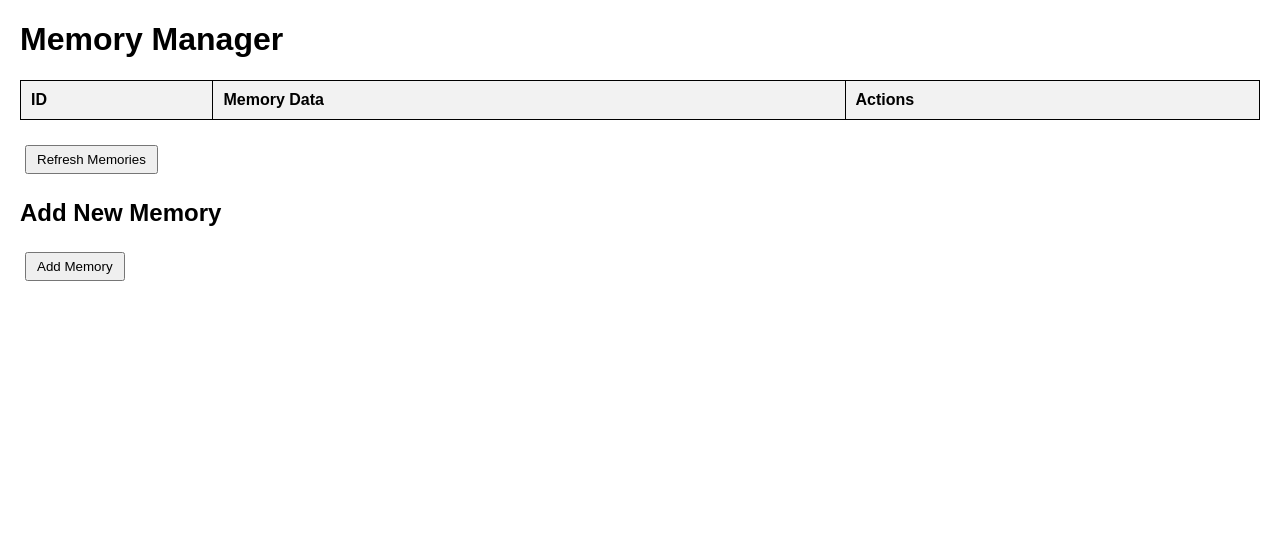
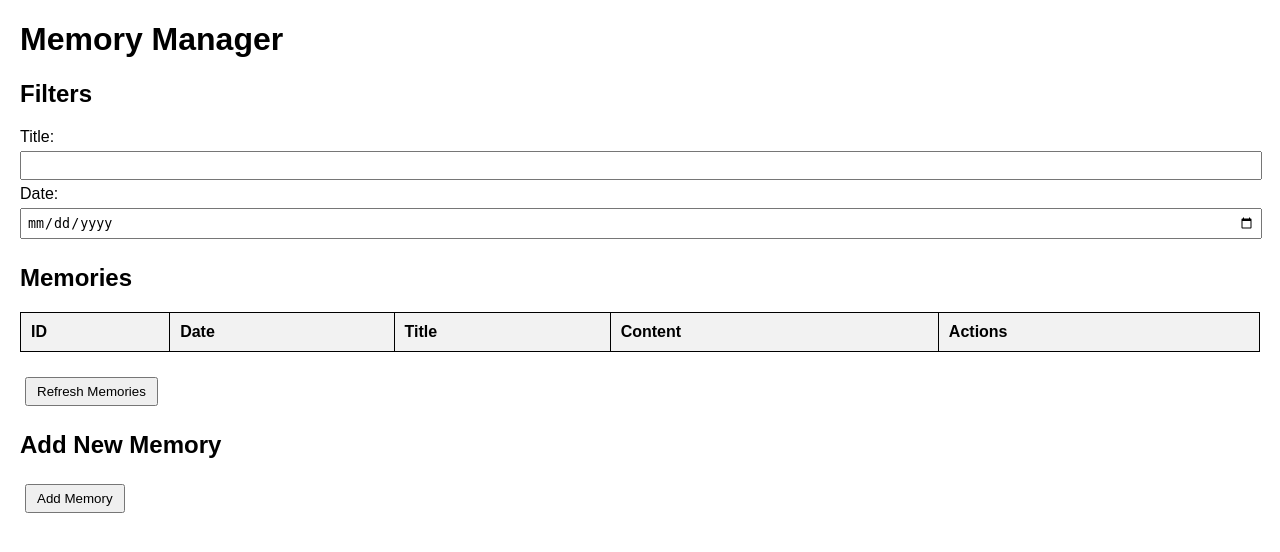
Before and after one commit to cyberpunk-666/gptMemory, a Flask app: page / in a window 1280 px wide. Shown: the top 552 px of the page. Run offline with Flask 3, Linux system fonts and the light colour scheme; data that the repository does not hold is empty; some libraries are stand-ins or nearby versions.

Commit message:
updated webpage

```diff
--- a/templates/index.html
+++ b/templates/index.html
@@ -28,6 +28,11 @@
             padding: 5px 10px;
             margin: 5px;
             cursor: pointer;
+        }
+        input[type="text"], input[type="date"] {
+            padding: 5px;
+            margin: 5px 0;
+            width: calc(100% - 12px);
         }
         /* Modal styles */
         .modal {
@@ -73,11 +78,21 @@
 </head>
 <body>
     <h1>Memory Manager</h1>
+
+    <h2>Filters</h2>
+    <label for="filterTitle">Title:</label>
+    <input type="text" id="filterTitle" oninput="filterMemories()">
+    <label for="filterDate">Date:</label>
+    <input type="date" id="filterDate" oninput="filterMemories()">
+
+    <h2>Memories</h2>
     <table id="memoryTable">
         <thead>
             <tr>
                 <th>ID</th>
-                <th>Memory Data</th>
+                <th>Date</th>
+                <th>Title</th>
+                <th>Content</th>
                 <th>Actions</th>
             </tr>
         </thead>
@@ -94,6 +109,9 @@
         <div class="modal-content">
             <span class="close" onclick="closeModal('addModal')">&times;</span>
             <h2>Add New Memory</h2>
+            <label for="newMemoryTitle">Title:</label>
+            <input type="text" id="newMemoryTitle">
+            <label for="newMemoryContent">Content:</label>
             <div id="newMemoryEditor"></div><br>
             <button onclick="addMemory()">Save Memory</button>
         </div>
@@ -104,6 +122,11 @@
         <div class="modal-content">
             <span class="close" onclick="closeModal('editModal')">&times;</span>
             <h2>Edit Memory</h2>
+            <label for="editMemoryDate">Date:</label>
+            <input type="date" id="editMemoryDate" readonly>
+            <label for="editMemoryTitle">Title:</label>
+            <input type="text" id="editMemoryTitle">
+            <label for="editMemoryContent">Content:</label>
             <div id="editMemoryEditor"></div><br>
             <button onclick="saveMemory()">Save Changes</button>
         </div>
@@ -113,6 +136,7 @@
         let currentEditId = null;
         let newMemoryEditor;
         let editMemoryEditor;
+        let allMemories = [];
 
         function initEditors() {
             newMemoryEditor = ace.edit("newMemoryEditor");
@@ -128,40 +152,58 @@
             fetch('/retrieve-memory')
                 .then(response => response.json())
                 .then(data => {
+                    allMemories = data;  // Save all memories for filtering
+                    displayMemories(data);
+                });
+        }
+
+        function displayMemories(memories) {
             const tableBody = document.getElementById('memoryTable').getElementsByTagName('tbody')[0];
             tableBody.innerHTML = '';
-                    data.forEach(memory => {
+            memories.forEach(memory => {
                 const row = tableBody.insertRow();
                 row.insertCell(0).innerHTML = memory.id;
-                        row.insertCell(1).innerHTML = `<pre>${JSON.stringify(memory.memory_data, null, 2)}</pre>`;
-                        const actionsCell = row.insertCell(2);
+                row.insertCell(1).innerHTML = memory.memory_data.date || 'N/A';
+                row.insertCell(2).innerHTML = memory.memory_data.title || 'N/A';
+                row.insertCell(3).innerHTML = memory.memory_data.content || 'N/A';
+                const actionsCell = row.insertCell(4);
                 actionsCell.innerHTML = `
-                            <button onclick="openEditModal(${memory.id}, '${encodeURIComponent(JSON.stringify(memory.memory_data, null, 2))}')">Edit</button>
+                    <button onclick="openEditModal(${memory.id}, '${encodeURIComponent(memory.memory_data.date)}', '${encodeURIComponent(memory.memory_data.title)}', '${encodeURIComponent(memory.memory_data.content)}')">Edit</button>
                     <button onclick="deleteMemory(${memory.id})">Delete</button>
                 `;
             });
+        }
+
+        function filterMemories() {
+            const filterTitle = document.getElementById('filterTitle').value.toLowerCase();
+            const filterDate = document.getElementById('filterDate').value;
+            const filteredMemories = allMemories.filter(memory => {
+                const titleMatch = memory.memory_data.title.toLowerCase().includes(filterTitle);
+                const dateMatch = filterDate ? memory.memory_data.date === filterDate : true;
+                return titleMatch && dateMatch;
             });
+            displayMemories(filteredMemories);
         }
 
         function openAddModal() {
-            const currentDate = new Date().toISOString().split('T')[0];
-            const template = {
-                content: "",
-                date: currentDate,
-                title: ""
-            };
-            newMemoryEditor.setValue(JSON.stringify(template, null, 2), -1);
+            newMemoryEditor.setValue(JSON.stringify({ title: "", content: "" }, null, 2), -1);
+            document.getElementById('newMemoryTitle').value = '';
             document.getElementById('addModal').style.display = 'block';
         }
 
         function addMemory() {
-            const memoryData = newMemoryEditor.getValue();
+            const title = document.getElementById('newMemoryTitle').value;
+            const content = newMemoryEditor.getValue();
+            const memoryData = {
+                title: title,
+                content: content
+            };
             fetch('/store-memory', {
                 method: 'POST',
                 headers: {
                     'Content-Type': 'application/json'
                 },
-                body: JSON.stringify({ memory_data: JSON.parse(memoryData) })
+                body: JSON.stringify({ memory_data: memoryData })
             })
             .then(response => response.json())
             .then(data => {
@@ -171,20 +213,28 @@
             });
         }
 
-        function openEditModal(id, memoryData) {
+        function openEditModal(id, date, title, content) {
             currentEditId = id;
-            editMemoryEditor.setValue(decodeURIComponent(memoryData), -1);
+            document.getElementById('editMemoryDate').value = decodeURIComponent(date);
+            document.getElementById('editMemoryTitle').value = decodeURIComponent(title);
+            editMemoryEditor.setValue(decodeURIComponent(content), -1);
             document.getElementById('editModal').style.display = 'block';
         }
 
         function saveMemory() {
-            const newMemoryData = editMemoryEditor.getValue();
+            const title = document.getElementById('editMemoryTitle').value;
+            const content = editMemoryEditor.getValue();
+            const memoryData = {
+                date: document.getElementById('editMemoryDate').value,
+                title: title,
+                content: content
+            };
             fetch(`/update-memory/${currentEditId}`, {
                 method: 'PUT',
                 headers: {
                     'Content-Type': 'application/json'
                 },
-                body: JSON.stringify({ memory_data: JSON.parse(newMemoryData) })
+                body: JSON.stringify({ memory_data: memoryData })
             })
             .then(response => response.json())
             .then(data => {
```
Lines whose indentation alone changed are shown as unchanged.
